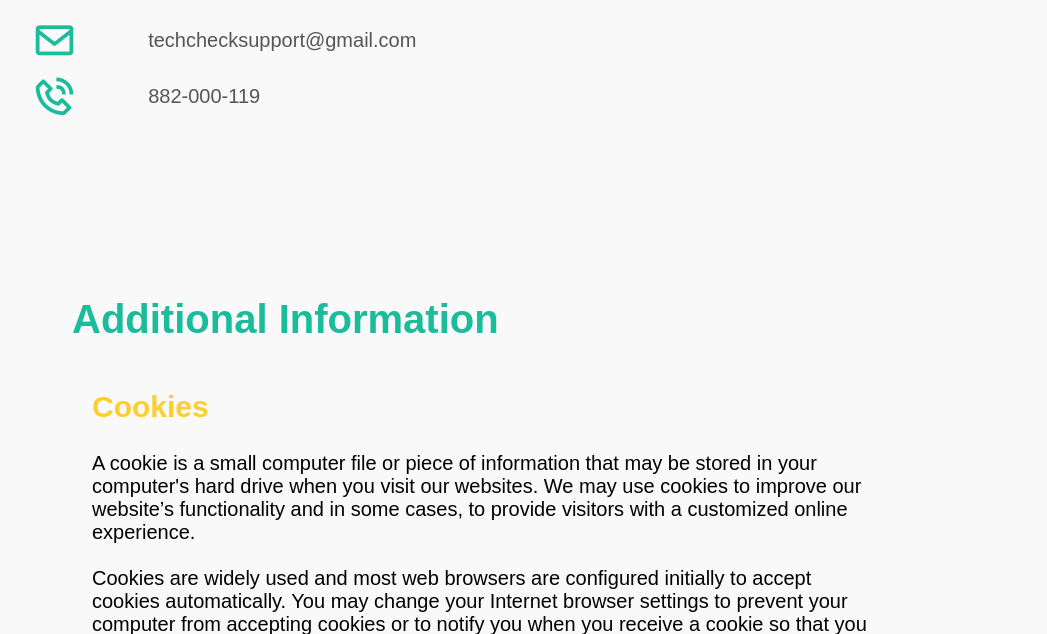
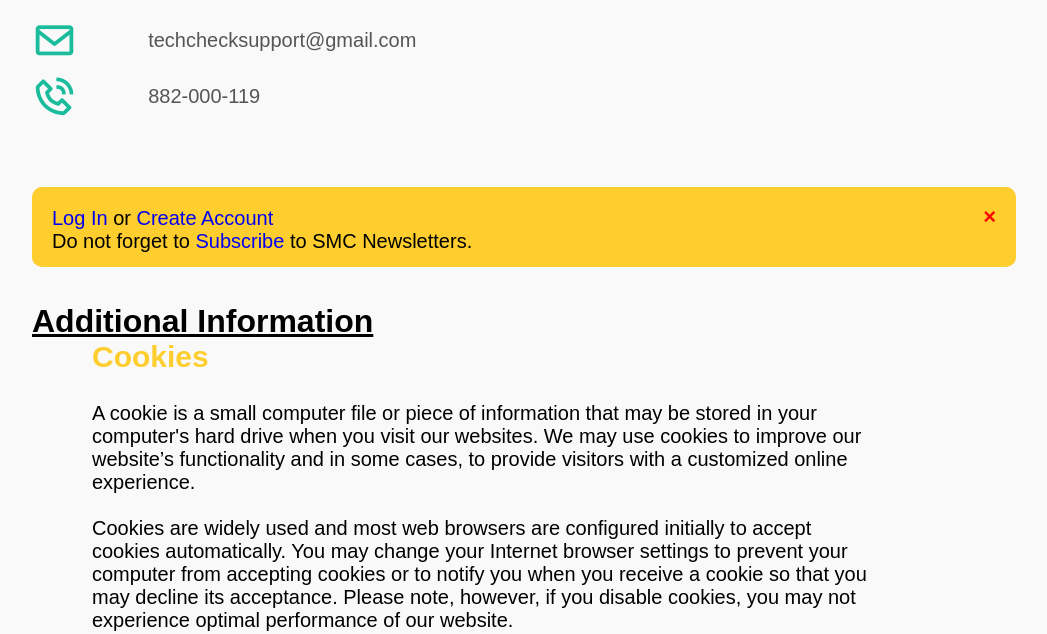
Before and after one commit to Lacsonii/LacsonImran-Online-safety-website, a PHP site: page /privacypolicy.php in a window 1280 px wide. Shown: the part 2027-2661 px from the top of the page, without its empty margins (18-1065 px from the left). Run offline with PHP 8.4, Linux system fonts and the light colour scheme.

Commit message:
Update privacypolicy.php
added alert

```diff
--- a/privacypolicy.php
+++ b/privacypolicy.php
@@ -159,7 +159,15 @@ integrity="sha512-DTOQO9RWCH3ppGqcWaEA1BIZOC6xxalwEsw9c2QQeAIftl+Vegovlnee1c9QX4
                 </div></br></br>
             </p>
         </ol>
-        <h4>Additional Information</h4></br>
+        <!-- Alert -->
+        <div class="login-signup-alert">
+            <span class="closeButton" onclick="this.parentElement.style.display = 'none';">&times;</span>
+            <a href="LogIn.php">Log In</a> or <a href="SignUp.php">Create Account</a><br>
+            Do not forget to <a href="Subscribe.php">Subscribe</a> to SMC Newsletters.
+        </div>
+    <!-- end alert -->
+    <br><br>
+        <h1><u>Additional Information</u></h1>
         <div class="cookie-otherWeb">
         <h6>Cookies</h6></br>
             <p>
```
